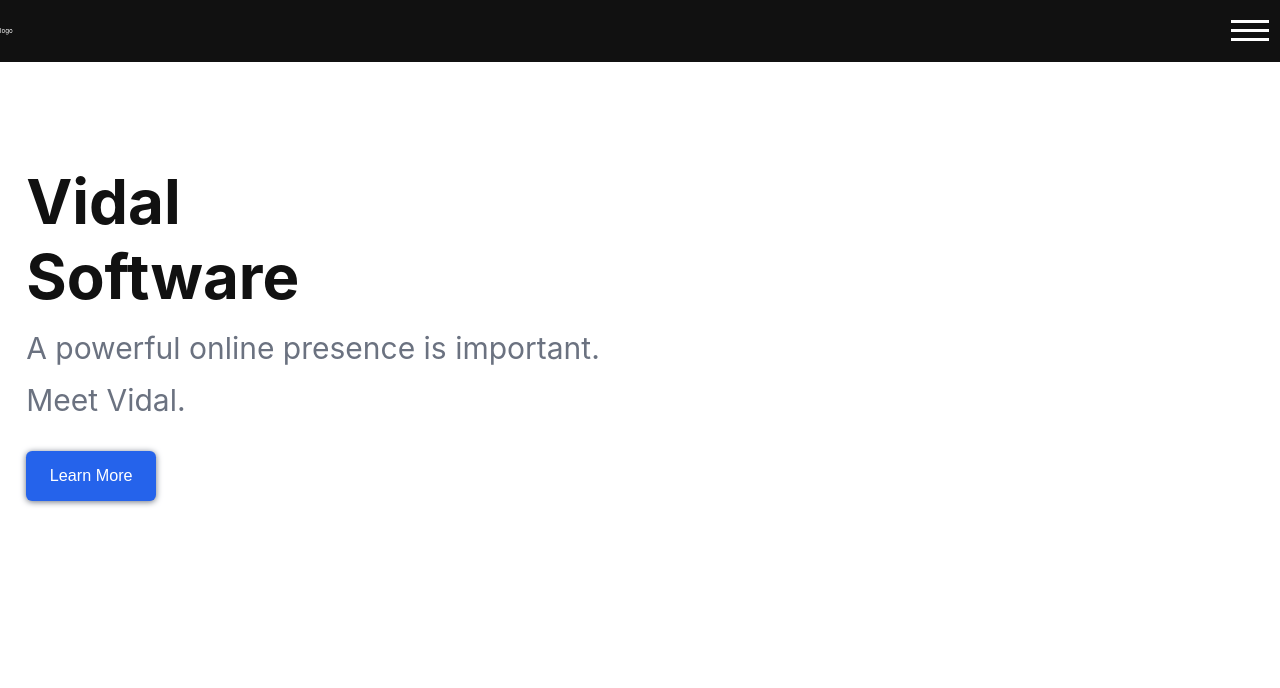
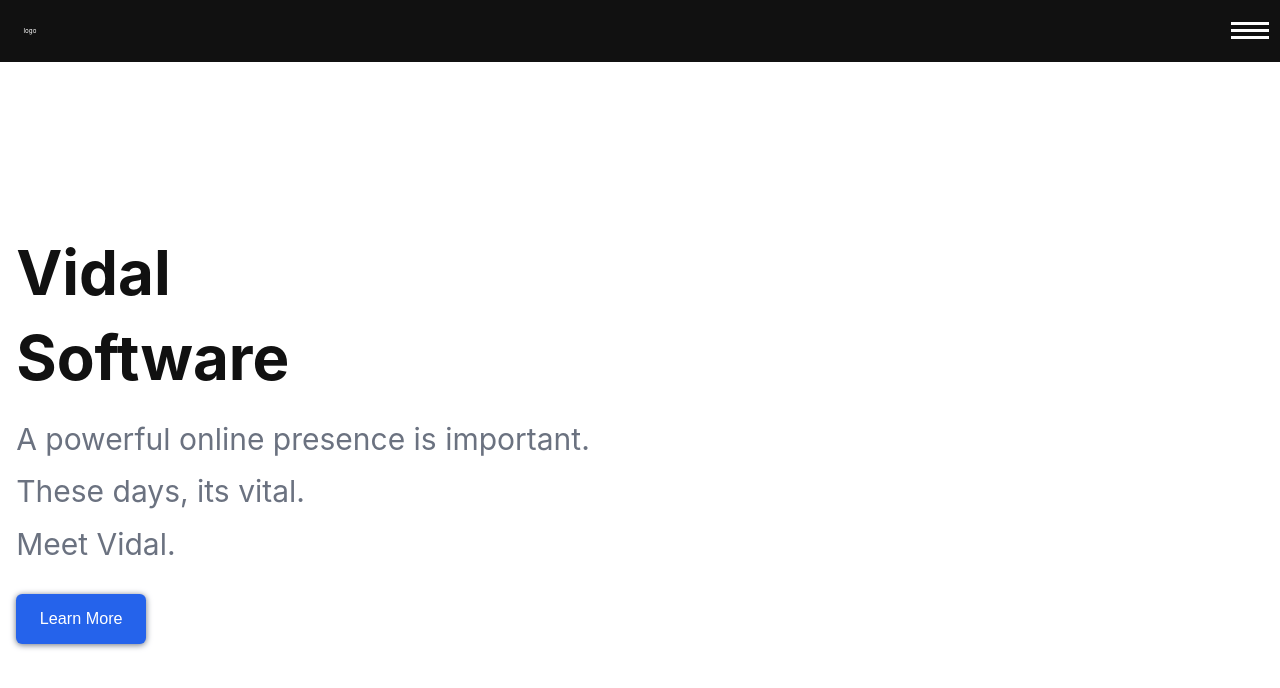
Before and after one commit to raglandc/vidal-production, a Next.js app: page / in a window 1280 px wide. Shown: the top 688 px of the page. Built offline with nearby package versions, Linux system fonts and the light colour scheme.

Commit message:
create banner component, animation for nav, work on styles of banner component

```diff
--- a/components/layout/Layout.module.css
+++ b/components/layout/Layout.module.css
@@ -1,4 +1,4 @@
 .main {
-  margin: 1.618rem;
+  margin: 1.618rem 0;
   width: 90%;
 }
--- a/components/layout/MainNavigation.module.css
+++ b/components/layout/MainNavigation.module.css
@@ -21,10 +21,24 @@
   width: 61.8%;
   height: 3px;
   background-color: #fff;
-  margin: 3px auto;
+  margin: 2px auto;
+  transition: all 0.314s ease-in-out;
+}
+
+/* menu icon animation */
+.menuSlashActive_middle {
+  width: 34%;
+  height: 3px;
+  background-color: #fff;
+  margin: 2px auto;
+  transition: all 0.314s ease-in-out;
 }
 
 /* nav logo */
 .logo {
-  width: 15%;
+  width: 6rem;
+  height: 100%;
+  display: flex;
+  justify-content: center;
+  align-items: center;
 }
--- a/components/layout/MainNavigation.tsx
+++ b/components/layout/MainNavigation.tsx
@@ -1,15 +1,30 @@
 //styles
+import { useState } from "react";
 import styles from "./MainNavigation.module.css";
 
 ////// component /////////
 const NavigationBar = () => {
+  const [menuStatus, setMenuStatus] = useState(false);
+
+  const menuStatusHandler = () => {
+    if (menuStatus) {
+      setMenuStatus(false);
+    } else {
+      setMenuStatus(true);
+    }
+  };
+
   return (
     <>
       <nav className={styles.navigation}>
         <div className={styles.logo}>logo</div>
-        <div className={styles.menu}>
+        <div className={styles.menu} onClick={menuStatusHandler}>
           <div className={styles.menuSlash}></div>
-          <div className={styles.menuSlash}></div>
+          <div
+            className={`${
+              !menuStatus ? styles.menuSlash : styles.menuSlashActive_middle
+            }`}
+          ></div>
           <div className={styles.menuSlash}></div>
         </div>
       </nav>
--- a/pages/HomePage.module.css
+++ b/components/sections/BannerSection.module.css
@@ -1,6 +1,6 @@
 .wrapper {
-  height: 61.8vh;
-  margin: 3.14rem 1rem;
+  height: 88.6vh;
+  margin: 3.14rem 1.618rem;
   display: flex;
   flex-direction: column;
   justify-content: center;
@@ -11,7 +11,7 @@
 }
 
 .title {
-  margin: 0;
+  margin: 0 0 1rem 0;
   color: #111;
   font-size: 6.18rem;
 }
--- /dev/null
+++ b/components/sections/BannerSection.tsx
@@ -0,0 +1,23 @@
+import Button from "../UI/Button";
+import styles from "./BannerSection.module.css";
+
+const BannerSection = () => {
+  return (
+    <div className={styles.wrapper}>
+      <div className={styles.titleWrapper}>
+        <h1 className={styles.title}> Vidal </h1>
+        <h1 className={styles.title}> Software </h1>
+      </div>
+      <div className={styles.p}>
+        <p className={styles.p__text}>
+          A powerful online presence is important.
+        </p>
+        <p className={styles.p__text}>These days, its vital.</p>
+        <p className={styles.p__text}>Meet Vidal.</p>
+      </div>
+      <Button />
+    </div>
+  );
+};
+
+export default BannerSection;
--- a/pages/index.tsx
+++ b/pages/index.tsx
@@ -1,25 +1,12 @@
 ///components////
-import Button from "../components/UI/Button";
+import BannerSection from "../components/sections/BannerSection";
 
 ///styles////
-import styles from "./HomePage.module.css";
 
 const HomePage = () => {
   return (
     <>
-      <div className={styles.wrapper}>
-        <div className={styles.titleWrapper}>
-          <h1 className={styles.title}> Vidal </h1>
-          <h1 className={styles.title}> Software </h1>
-        </div>
-        <div className={styles.p}>
-          <p className={styles.p__text}>
-            A powerful online presence is important.
-          </p>
-          <p className={styles.p__text}>Meet Vidal.</p>
-        </div>
-        <Button />
-      </div>
+      <BannerSection />
     </>
   );
 };
```
